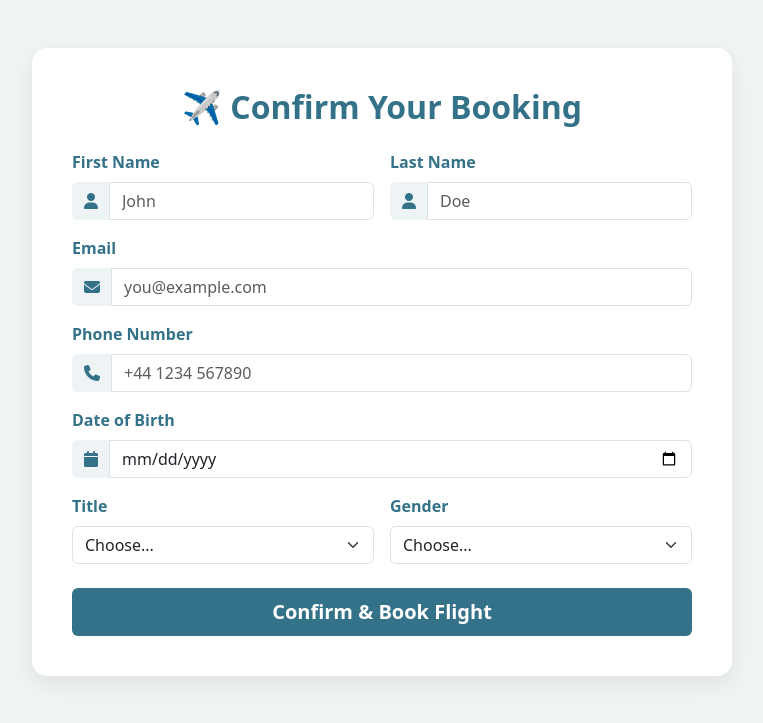
After one commit to Sabahat-Saleem/MY-FYP-ONG, a Django app: template add_user/templates/add_user/flight_booking.html in a window 1280 px wide. The commit adds this page. Shown: the top 723 px of the page, without its empty margins (258-1021 px from the left). Run offline with Django 3.2, Linux system fonts and the light colour scheme; the template is opened without the code that fills it, so the values that code supplies are empty.

Commit message:
work on book flight

```diff
--- a/add_user/templates/add_user/booking_confirmation.html
+++ b/add_user/templates/add_user/booking_confirmation.html
@@ -27,6 +27,9 @@
                 <button type="submit" class="btn btn-danger">❌ Cancel This Booking</button>
             </form>
         </div>
+        <a href="{% url 'booking_pdf %}" class="btn btn-outline-success mt-4">
+  ⬇️ Download Booking PDF
+</a>
     </div>
 
     <!-- Bootstrap JS (Optional) -->
--- /dev/null
+++ b/add_user/templates/add_user/flight_booking.html
@@ -0,0 +1,132 @@
+<!DOCTYPE html>
+<html lang="en">
+<head>
+  <meta charset="UTF-8">
+  <title>Confirm Flight Booking</title>
+  <meta name="viewport" content="width=device-width, initial-scale=1">
+  <link href="https://cdn.jsdelivr.net/npm/bootstrap@5.3.0/dist/css/bootstrap.min.css" rel="stylesheet">
+  <link rel="stylesheet" href="https://cdnjs.cloudflare.com/ajax/libs/font-awesome/6.5.0/css/all.min.css">
+  <style>
+    :root {
+      --primary-color: #337289;
+      --primary-dark: #285a6b;
+    }
+    body {
+      background-color: #f0f4f5;
+    }
+    .form-wrapper {
+      background-color: #fff;
+      border-radius: 15px;
+      padding: 40px;
+      box-shadow: 0 8px 25px rgba(0,0,0,0.08);
+    }
+    .form-label {
+      color: var(--primary-color);
+      font-weight: 600;
+    }
+    .btn-custom {
+      background-color: var(--primary-color);
+      color: #fff;
+      font-weight: 600;
+    }
+    .btn-custom:hover {
+      background-color: var(--primary-dark);
+    }
+    h2.title {
+      color: var(--primary-color);
+      font-weight: bold;
+    }
+    .input-group-text {
+      background-color: #eef3f6;
+      color: var(--primary-color);
+      border: none;
+    }
+    .form-control:focus {
+      border-color: var(--primary-color);
+      box-shadow: 0 0 0 0.15rem rgba(51, 114, 137, 0.25);
+    }
+  </style>
+</head>
+<body>
+
+  <div class="container my-5">
+    <div class="form-wrapper mx-auto" style="max-width: 700px;">
+      <h2 class="title text-center mb-4">✈️ Confirm Your Booking</h2>
+
+      <form method="post" action="{% url 'book_flight' %}">
+        {% csrf_token %}
+
+        <input type="hidden" name="offer_id" value="{{ offer_id }}">
+        <input type="hidden" name="offer_request_id" value="{{ offer_request_id }}">
+        <input type="hidden" name="passenger_id" value="{{ passenger_id }}">
+
+        <div class="row g-3 mb-3">
+          <div class="col-md-6">
+            <label class="form-label">First Name</label>
+            <div class="input-group">
+              <span class="input-group-text"><i class="fa fa-user"></i></span>
+              <input type="text" name="given_name" class="form-control" placeholder="John" required>
+            </div>
+          </div>
+          <div class="col-md-6">
+            <label class="form-label">Last Name</label>
+            <div class="input-group">
+              <span class="input-group-text"><i class="fa fa-user"></i></span>
+              <input type="text" name="family_name" class="form-control" placeholder="Doe" required>
+            </div>
+          </div>
+        </div>
+
+        <div class="mb-3">
+          <label class="form-label">Email</label>
+          <div class="input-group">
+            <span class="input-group-text"><i class="fa fa-envelope"></i></span>
+            <input type="email" name="email" class="form-control" placeholder="you@example.com" required>
+          </div>
+        </div>
+
+        <div class="mb-3">
+          <label class="form-label">Phone Number</label>
+          <div class="input-group">
+            <span class="input-group-text"><i class="fa fa-phone"></i></span>
+            <input type="tel" name="phone_number" class="form-control" placeholder="+44 1234 567890" required>
+          </div>
+        </div>
+
+        <div class="mb-3">
+          <label class="form-label">Date of Birth</label>
+          <div class="input-group">
+            <span class="input-group-text"><i class="fa fa-calendar"></i></span>
+            <input type="date" name="born_on" class="form-control" required>
+          </div>
+        </div>
+
+        <div class="row g-3 mb-4">
+          <div class="col-md-6">
+            <label class="form-label">Title</label>
+            <select name="title" class="form-select" required>
+              <option value="">Choose...</option>
+              <option value="mr">Mr</option>
+              <option value="ms">Ms</option>
+              <option value="mrs">Mrs</option>
+            </select>
+          </div>
+          <div class="col-md-6">
+            <label class="form-label">Gender</label>
+            <select name="gender" class="form-select" required>
+              <option value="">Choose...</option>
+              <option value="m">Male</option>
+              <option value="f">Female</option>
+            </select>
+          </div>
+        </div>
+
+        <button type="submit" class="btn btn-custom w-100 py-2 fs-5">
+          Confirm & Book Flight
+        </button>
+      </form>
+    </div>
+  </div>
+
+</body>
+</html>
--- a/user_panel/urls.py
+++ b/user_panel/urls.py
@@ -32,6 +32,7 @@ urlpatterns = [
     path('update/<int:id>/', views.update_data, name="updatedata"),
     path('dashboard/', views.dashboard_page, name="dashboard_page"),
     path('update-profile/', views.update_profile, name='update_profile'),
+    path('update-profile/<int:user_id>/', views.update_profile, name='update_profile'),
     path('logout/', views.user_logout, name='logout'),
     path('interests/', views.get_interest_info, name='get_interest_info'),
     path('/', views.get_recommendations, name='get_recommendations'),
@@ -40,6 +41,11 @@ urlpatterns = [
     path('schedule/delete/<int:schedule_id>/', views.delete_schedule, name='delete_schedule'),
     path('book-flight/', views.book_flight, name='book_flight'),
     path('cancel-flight/', views.cancel_flight, name='cancel_flight'),
+    path("flight-booking/", views.flight_booking, name="flight_booking"),
+    path('download-booking/<str:order_id>/', views.download_booking_pdf, name='download_booking'),
+    path('submit-feedback/', views.submit_feedback, name='submit_feedback'),
+
+
 ]
 
 if settings.DEBUG:
```
Also changed, not shown: add_user/templates/add_user/booking_pdf.html (added, +32 -0 lines), add_user/templates/add_user/dashboard.html (+68 -28 lines), add_user/templates/add_user/home.html (+28 -4 lines), add_user/utils.py (+50 -21 lines), add_user/views.py (+93 -9 lines), add_user/templates/add_user/update_profile.html (renamed from add_user/templates/add_user/edit_profile.html), db.sqlite3.
